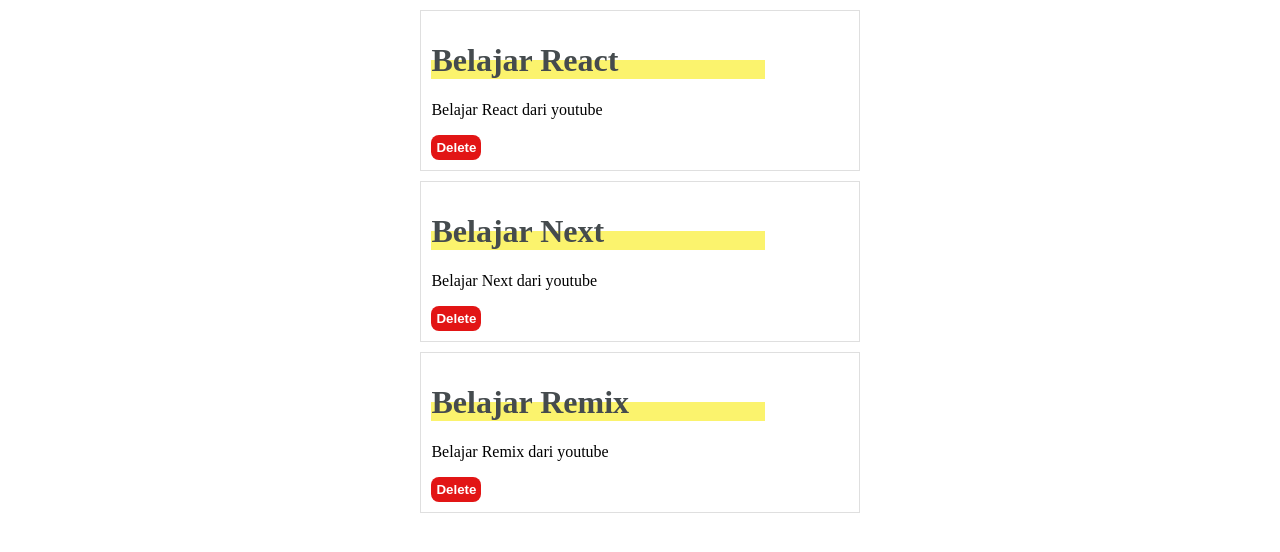
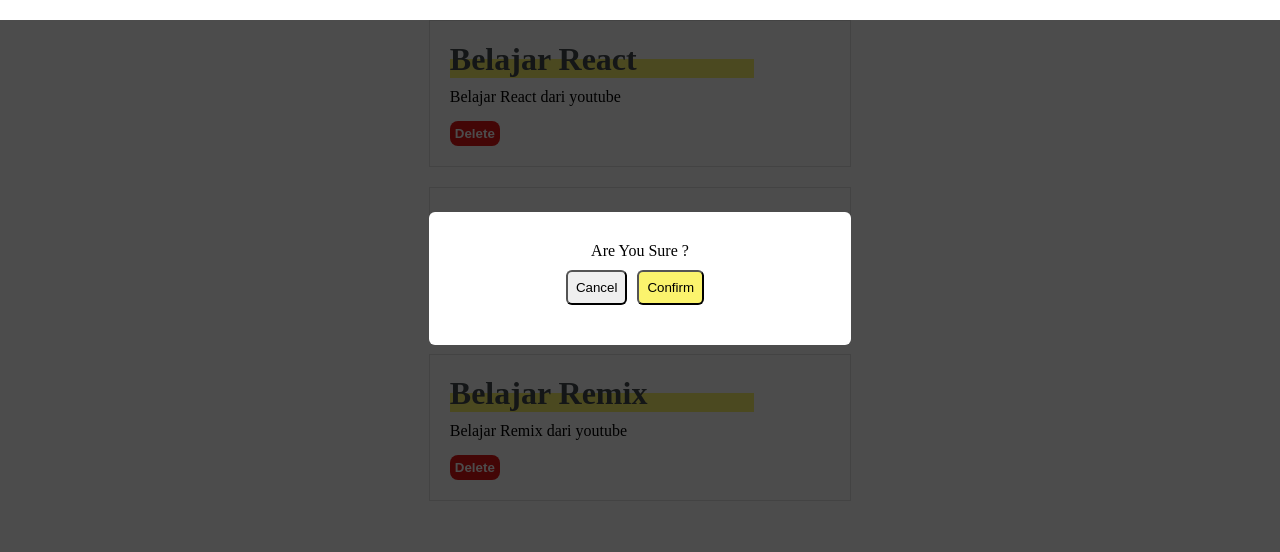
Before and after one commit to HenSetiawan/react-todo-firebase, a React (Create React App) app: page / in a window 1280 px wide. Shown: the top 552 px of the page. Built offline with nearby package versions, Linux system fonts and the light colour scheme.

Commit message:
add another component, modal component

```diff
--- a/src/App.js
+++ b/src/App.js
@@ -1,11 +1,15 @@
 import Task from "./components/Task";
+import Modal from "./components/Modal";
+
+import "./css/app.css";
 
 function App() {
   return (
     <div className="App">
+       <Modal />
       <Task title="Belajar React" description="Belajar React dari youtube" />
-      <Task title="Belajar Next"  description="Belajar Next dari youtube" />
-      <Task title="Belajar Remix" description="Belajar Remix dari youtube"/>
+      <Task title="Belajar Next" description="Belajar Next dari youtube" />
+      <Task title="Belajar Remix" description="Belajar Remix dari youtube" />
     </div>
   );
 }
--- /dev/null
+++ b/src/components/Modal.jsx
@@ -0,0 +1,16 @@
+import "../css/modal.css";
+const Modal = () => {
+  return (
+    <div>
+      <div className="modal">
+        <div className="card-modal">
+          <p>Are You Sure ?</p>
+          <button className="btn-cancel">Cancel</button>
+          <button className="btn-confirm">Confirm</button>
+        </div>
+      </div>
+    </div>
+  );
+};
+
+export default Modal;
--- /dev/null
+++ b/src/css/app.css
@@ -0,0 +1,5 @@
+* {
+  margin: 0;
+  padding: 0;
+  box-sizing: border-box;
+}
--- /dev/null
+++ b/src/css/modal.css
@@ -0,0 +1,30 @@
+.modal {
+  background: rgba(0, 0, 0, 0.7);
+  position: fixed;
+  height: 100%;
+  width: 100%;
+  padding-top: 15%;
+}
+
+.card-modal {
+  margin: auto;
+  padding: 30px;
+  width: 33%;
+  border-radius: 6px;
+  background-color: #fff;
+  text-align: center;
+}
+
+.btn-confirm {
+  cursor: pointer;
+  border-radius: 6px;
+  padding: 8px;
+  background-color: #fbf36d;
+  margin: 10px;
+}
+
+.btn-cancel {
+  cursor: pointer;
+  border-radius: 6px;
+  padding: 8px;
+}
--- a/src/css/task.css
+++ b/src/css/task.css
@@ -1,8 +1,8 @@
 .card {
   border: 1px solid rgba(0, 0, 0, 0.125);
-  padding: 10px;
+  padding: 20px;
   width: 33%;
-  margin: 10px auto;
+  margin: 20px auto;
 }
 
 .title {
@@ -15,9 +15,11 @@
   );
   color: #454b4e;
   width: 80%;
+  margin-bottom: 10px;
 }
 
 .btn {
+  margin-top: 15px;
   background-color: rgb(226, 21, 21);
   border: none;
   color: #fff;
```
